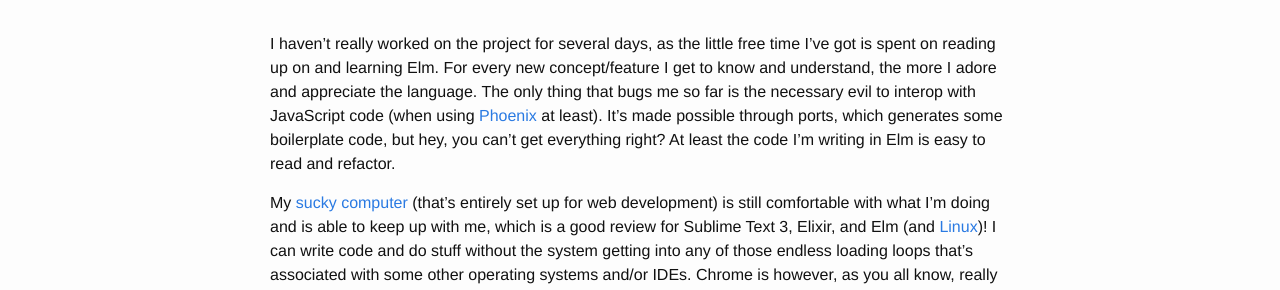
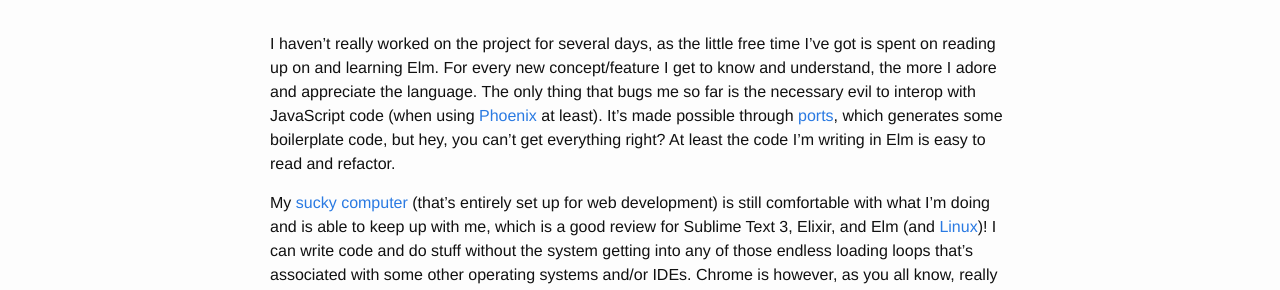
Before and after one commit to bjorse/bjorse.github.io, a Jekyll site: the page built from _posts/2016-01-30-project-update-4.markdown, in a window 1280 px wide. Shown: the part 168-458 px from the top of the page. Built offline with Jekyll 4.4.1, drawn with Linux system fonts in a browser that asks for light colours; comment, search, counter and statistics services are not loaded; part of the change alters nothing that is shown.

Commit message:
Added link

```diff
--- a/_posts/2016-01-30-project-update-4.markdown
+++ b/_posts/2016-01-30-project-update-4.markdown
@@ -6,7 +6,7 @@ categories: development
 comments: true
 ---
 
-I haven't really worked on the project for several days, as the little free time I've got is spent on reading up on and learning Elm. For every new concept/feature I get to know and understand, the more I adore and appreciate the language. The only thing that bugs me so far is the necessary evil to interop with JavaScript code (when using [Phoenix][phoenix] at least). It's made possible through ports, which generates some boilerplate code, but hey, you can't get everything right? At least the code I'm writing in Elm is easy to read and refactor.
+I haven't really worked on the project for several days, as the little free time I've got is spent on reading up on and learning Elm. For every new concept/feature I get to know and understand, the more I adore and appreciate the language. The only thing that bugs me so far is the necessary evil to interop with JavaScript code (when using [Phoenix][phoenix] at least). It's made possible through [ports][elm-interop], which generates some boilerplate code, but hey, you can't get everything right? At least the code I'm writing in Elm is easy to read and refactor.
 
 My [sucky computer][hp-stream] (that's entirely set up for web development) is still comfortable with what I'm doing and is able to keep up with me, which is a good review for Sublime Text 3, Elixir, and Elm (and [Linux][cbpp])! I can write code and do stuff without the system getting into any of those endless loading loops that's associated with some other operating systems and/or IDEs. Chrome is however, as you all know, really demanding on resources and claims around 1 GB of RAM just when newly launched in idle state, and its memory usage only goes up from there. That may become a problem, because when learning new technologies/languages, you have *a lot* of tabs on various subjects open at the same time, and that seems to be the only possible limitation of this computer so far. *However*, I haven't reached the end on resources yet, because I still got around 1 GB of RAM to use (if you include the swap). The worst case scenario is that I've to switch to another less demanding browser, but I don't see that need to happen anytime soon. The cool thing is that the stuff I'm using for development (Sublime Text, Elixir, Elm, brunch) claims almost no resources at all.
 
@@ -15,6 +15,7 @@ I'm having trouble with the [Elm integration with brunch][elm-brunch]. For a whi
 {% include twitter.html %}
 
 [phoenix]: http://www.phoenixframework.org/
+[elm-interop]: http://elm-lang.org/guide/interop
 [hp-stream]: http://store.hp.com/webapp/wcs/stores/servlet/ContentView?eSpotName=Stream11&storeId=10151
 [cbpp]: https://crunchbangplusplus.org/
 [elm-brunch]: https://github.com/madsflensted/elm-brunch
```
